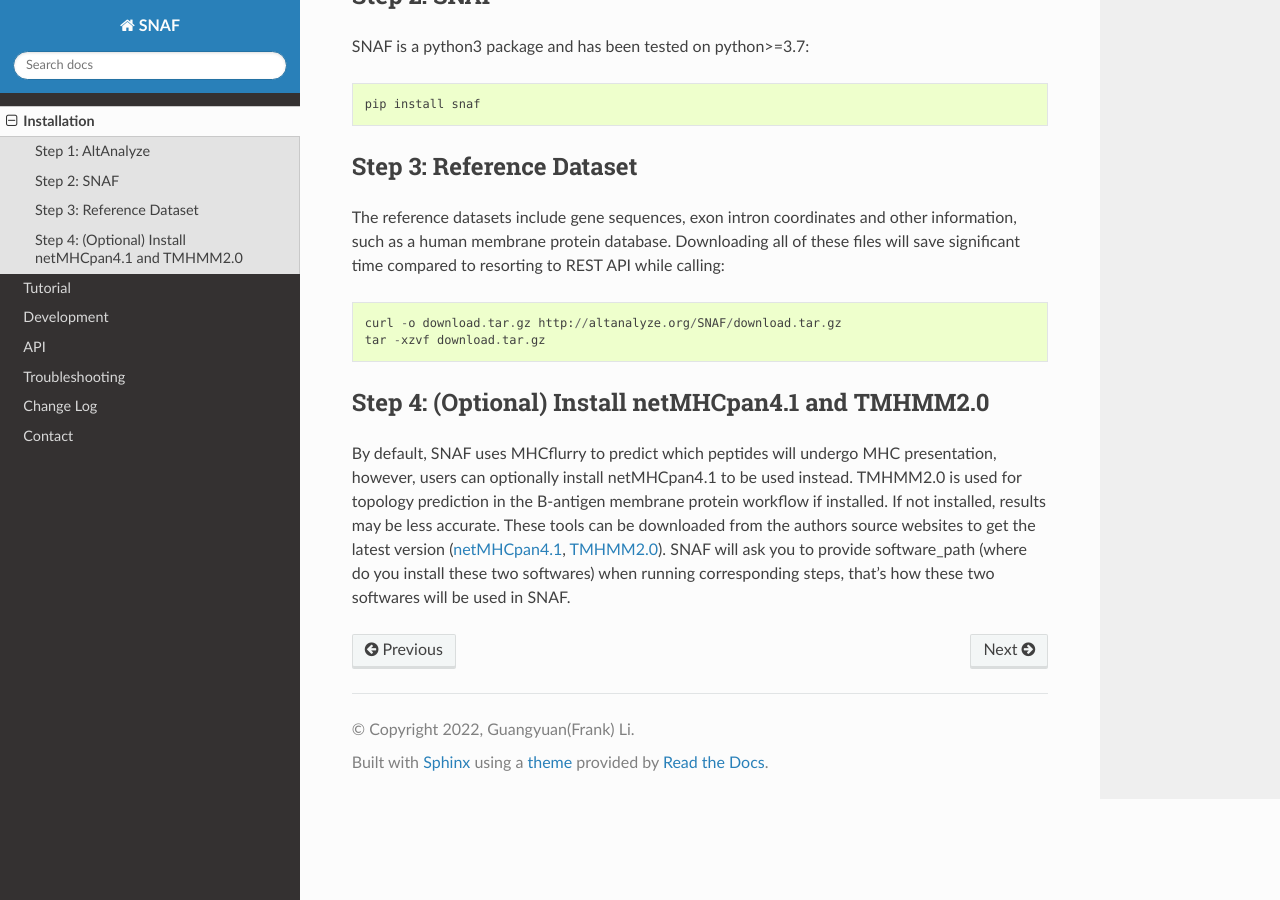
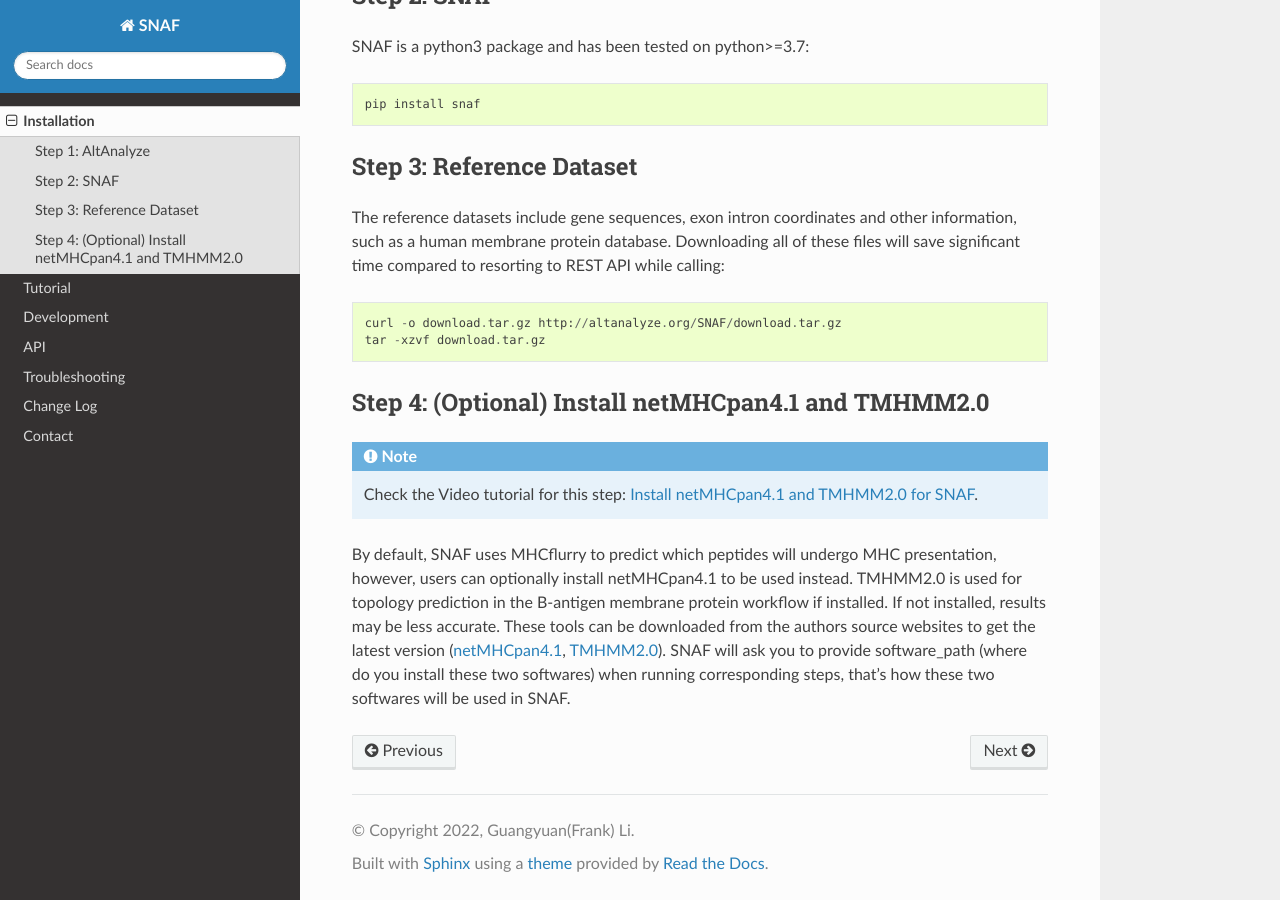
Before and after one commit to frankligy/SNAF, a Sphinx documentation site: the page built from docs/installation.rst, in a window 1280 px wide and 900 px high, scrolled down 832 px. Built offline with Sphinx 7.4.7 and the Read the Docs theme 2.0.0, drawn with Linux system fonts in a browser that asks for light colours; some of the changed lines change nothing that is shown.

Commit message:
Update installation.rst

```diff
--- a/docs/installation.rst
+++ b/docs/installation.rst
@@ -46,7 +46,7 @@ these files will save significant time compared to resorting to REST API while c
 Step 4: (Optional) Install netMHCpan4.1 and TMHMM2.0
 -------------------------------------------------------
 
-.. note:
+.. note::
 
     Check the Video tutorial for this step: `Install netMHCpan4.1 and TMHMM2.0 for SNAF <https://www.youtube.com/watch?v=KrAzbR5mRIQ>`_.
 
```
